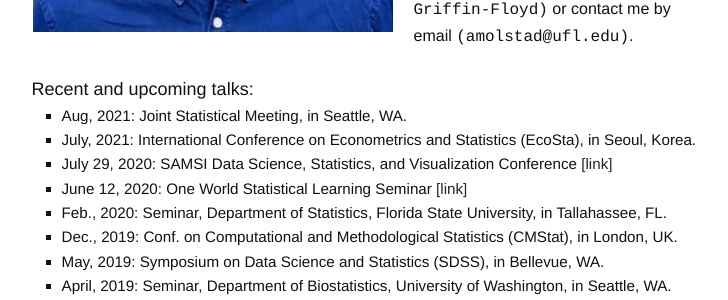
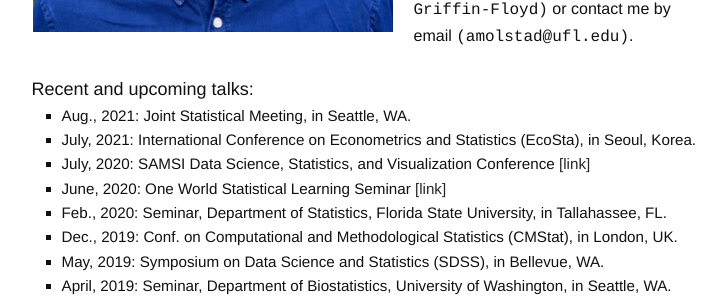
Before and after one commit to ajmolstad/ajmolstad.github.io, a Jekyll site: the page built from index.html, in a window 1280 px wide. Shown: the part 414-714 px from the top of the page, without its empty margins (276-1004 px from the left). Built offline with Jekyll 4.4.1, drawn with Linux system fonts in a browser that asks for light colours.

Commit message:
Update index.html

```diff
--- a/index.html
+++ b/index.html
@@ -43,10 +43,10 @@ University of Florida <br>
 <br>
 <font size="4">Recent and upcoming talks:</font>
 <ul style="list-style-type:square;">
-	<li> Aug, 2021: Joint Statistical Meeting, in Seattle, WA.  </li>
+	<li> Aug., 2021: Joint Statistical Meeting, in Seattle, WA.  </li>
 	<li> July, 2021: International Conference on Econometrics and Statistics (EcoSta), in Seoul, Korea.  </li>
-<li> July 29, 2020: SAMSI Data Science, Statistics, and Visualization Conference <a href="https://www.samsi.info/programs-and-activities/research-workshops/2020-data-science-statistics-and-visualisation-conference-july-29-31-2020/"> [link] </a> </li>
-<li> June 12, 2020: One World Statistical Learning Seminar <a href="https://statistical-learning-seminars.github.io"> [link] </a> </li>
+<li> July, 2020: SAMSI Data Science, Statistics, and Visualization Conference <a href="https://www.samsi.info/programs-and-activities/research-workshops/2020-data-science-statistics-and-visualisation-conference-july-29-31-2020/"> [link] </a> </li>
+<li> June, 2020: One World Statistical Learning Seminar <a href="https://statistical-learning-seminars.github.io"> [link] </a> </li>
 <!-- <li> May, 2020: Statistical Learning and Data Science Conference (SLDS), in Irvine, CA. </li> -->
 <li> Feb., 2020: Seminar, Department of Statistics, Florida State University, in Tallahassee, FL. </li>
 <li> Dec., 2019: Conf. on Computational and Methodological Statistics (CMStat), in London, UK. </li>
```
